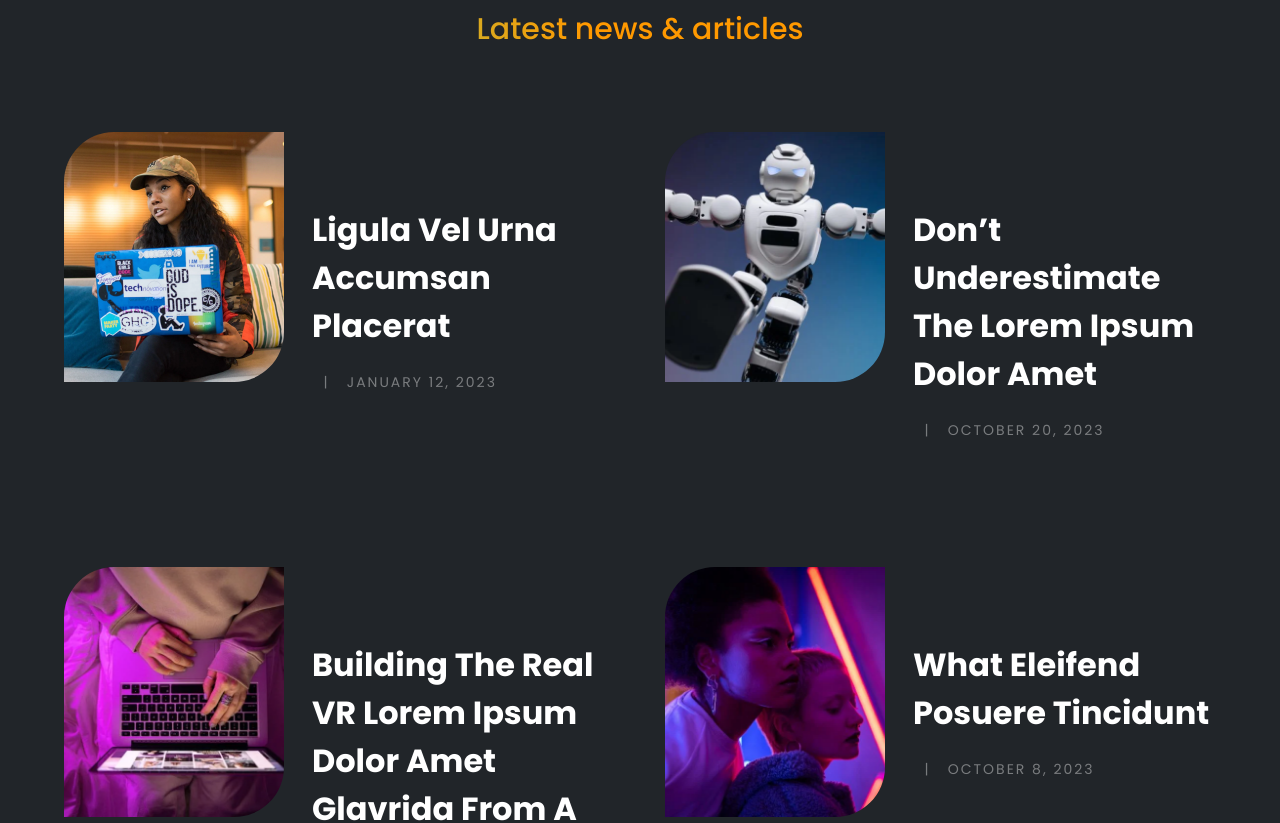
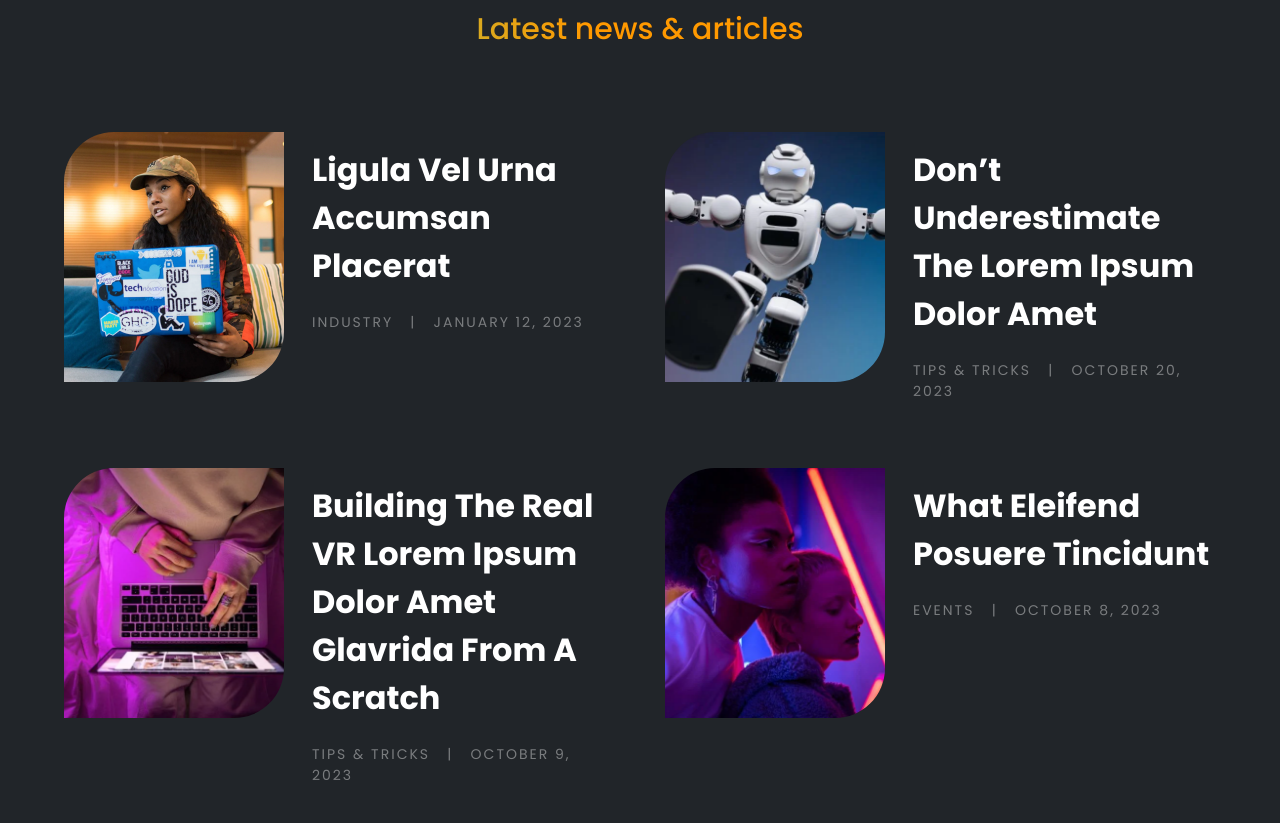
Before and after one commit to Animesh239/mgstucson, a Next.js app: page / in a window 1280 px wide. Shown: the part 6560-7383 px from the top of the page. Built offline with nearby package versions, Linux system fonts and the light colour scheme.

Commit message:
Update padding in global.scss and Card component

```diff
--- a/assets/data/dummydata.js
+++ b/assets/data/dummydata.js
@@ -311,30 +311,74 @@ export const blogdata = [
     id: 1,
     title: "Ligula vel urna accumsan placerat",
     cover: "../images/b1.webp",
-    catgeory: "INDUSTRY",
+    category: "INDUSTRY",
     date: "JANUARY 12, 2023",
+    desc: [
+      {
+        text: "This is a project based on the effective mining in highly steeping ground",
+      },
+      {
+        text: "Lorem ipsum dolor imet  et a ssgw4 tgss ewra sds ss c x drhe Lorem ipsum dolor, sit amet consectetur adipisicing elit. Cum illum aperiam iste aspernatur nihil amet consectetur perferendis, ipsum officia excepturi incidunt cumque.",
+      },
+      {
+        text: "lorem ipsum dolor sit amet, consectetur adipisicing elit. Cum illum aperiam iste aspernatur nihil amet consectetur perferendis, ipsum officia excepturi incidunt cumque.",
+      },
+    ]
   },
   {
     id: 2,
     title: "Don’t underestimate the lorem ipsum dolor amet",
     cover: "../images/b2.jpg",
-    catgeory: "TIPS & TRICKS",
+    category: "TIPS & TRICKS",
     date: "OCTOBER 20, 2023",
+    desc: [
+      {
+        text: "This is a project based on the effective mining in highly steeping ground",
+      },
+      {
+        text: "Lorem ipsum dolor imet  et a ssgw4 tgss ewra sds ss c x drhe Lorem ipsum dolor, sit amet consectetur adipisicing elit. Cum illum aperiam iste aspernatur nihil amet consectetur perferendis, ipsum officia excepturi incidunt cumque.",
+      },
+      {
+        text: "lorem ipsum dolor sit amet, consectetur adipisicing elit. Cum illum aperiam iste aspernatur nihil amet consectetur perferendis, ipsum officia excepturi incidunt cumque.",
+      },
+    ],
   },
   {
     id: 3,
     title:
       "Building the real VR lorem ipsum dolor amet glavrida from a scratch",
     cover: "../images/b3.jpg",
-    catgeory: "TIPS & TRICKS",
+    category: "TIPS & TRICKS",
     date: "OCTOBER 9, 2023",
+    desc: [
+      {
+        text: "This is a project based on the effective mining in highly steeping ground",
+      },
+      {
+        text: "Lorem ipsum dolor imet  et a ssgw4 tgss ewra sds ss c x drhe Lorem ipsum dolor, sit amet consectetur adipisicing elit. Cum illum aperiam iste aspernatur nihil amet consectetur perferendis, ipsum officia excepturi incidunt cumque.",
+      },
+      {
+        text: "lorem ipsum dolor sit amet, consectetur adipisicing elit. Cum illum aperiam iste aspernatur nihil amet consectetur perferendis, ipsum officia excepturi incidunt cumque.",
+      },
+    ],
   },
   {
     id: 4,
     title: "What eleifend posuere tincidunt",
     cover: "../images/b4.jpg",
-    catgeory: "EVENTS",
+    category: "EVENTS",
     date: "OCTOBER 8, 2023",
+    desc: [
+      {
+        text: "This is a project based on the effective mining in highly steeping ground",
+      },
+      {
+        text: "Lorem ipsum dolor imet  et a ssgw4 tgss ewra sds ss c x drhe Lorem ipsum dolor, sit amet consectetur adipisicing elit. Cum illum aperiam iste aspernatur nihil amet consectetur perferendis, ipsum officia excepturi incidunt cumque.",
+      },
+      {
+        text: "lorem ipsum dolor sit amet, consectetur adipisicing elit. Cum illum aperiam iste aspernatur nihil amet consectetur perferendis, ipsum officia excepturi incidunt cumque.",
+      },
+    ],
   },
 ];
 export const teamdata = [
--- a/components/BlogCard.js
+++ b/components/BlogCard.js
@@ -7,7 +7,7 @@ const BlogCard = () => {
     <>
       <div className='container blog-card grid-2 py'>
         {blogdata.map((item) => (
-          <Card data={item} key={item.id} path='blogs' />
+          <Card data={item} key={item.id} path='blogs' social={false} />
         ))}
       </div>
     </>
--- a/components/common/Card.js
+++ b/components/common/Card.js
@@ -25,9 +25,9 @@ export const Card = ({ data, caption, show, path, social }) => {
             </Link>
           )}
 
-         { data.date && (
+         { data.date &&  (
           <div className='flex'>
-            <span> {data.mine} </span>  {data.date && <span>  &nbsp; | &nbsp;  {data.date}</span>}
+            <span> {data.mine} </span>  {data.date && <span>{data.category}  &nbsp; | &nbsp;  {data.date}</span>}
           </div>
           )}
 
--- a/styles/global.scss
+++ b/styles/global.scss
@@ -204,7 +204,7 @@
     }
     .card-details {
       width: 55%;
-      padding: $xll 0;
+      padding: 0;
     }
   }
 }
```
Also changed, not shown: pages/blogs/[id].js (+49 -36 lines).
